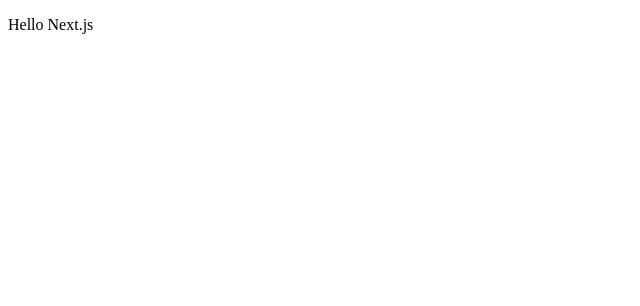
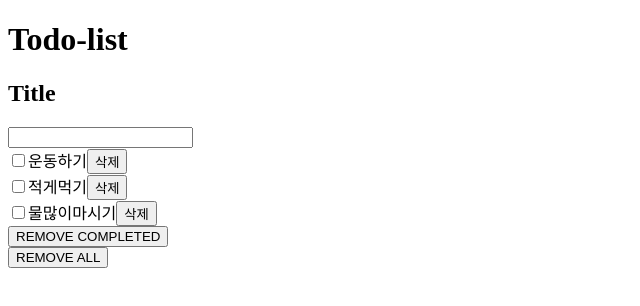
Before and after one commit to shinyooon/my-web-react, a Next.js app: page / in a window 1280 px wide. Shown: the top 306 px of the page, without its empty margins (0-640 px from the left). Built offline with nearby package versions, Linux system fonts and the light colour scheme.

Commit message:
필요한 component추가, 임시 db 변수추가

```diff
--- /dev/null
+++ b/components/TodoList.js
@@ -0,0 +1,37 @@
+import css from '../styles/style.scss'
+import TodoListForm from "./TodoListForm";
+import TodoListItem from "./TodoListItem";
+import TodoListBtns from "./TodoListBtns";
+
+class TodoList extends React.Component {
+  render() {
+    const db = [
+      {
+        id: 0,
+        todo : '운동하기'
+      },
+      {
+        id: 1,
+        todo : '적게먹기'
+      },
+      {
+        id: 2,
+        todo : '물많이마시기'
+      }
+    ]
+    return (
+      <div style={css.todoListItem}>
+        <TodoListForm />
+        {
+          db.map((item,index) => (
+              <TodoListItem key={'todo'+index} item={item} />
+            )
+          )
+        }
+        <TodoListBtns />
+      </div>
+    );
+  }
+}
+
+export default TodoList
--- /dev/null
+++ b/components/TodoListBtns.js
@@ -0,0 +1,12 @@
+import css from '../styles/style.scss'
+
+const TodoListBtns = (props) => {
+  return (
+    <div style={css.todoListItem}>
+      <div><button>REMOVE COMPLETED</button></div>
+      <div><button>REMOVE ALL</button></div>
+    </div>
+  );
+};
+
+export default TodoListBtns
--- /dev/null
+++ b/components/TodoListForm.js
@@ -0,0 +1,12 @@
+import css from '../styles/style.scss'
+
+const TodoListForm = () => {
+  return (
+    <div style={css.todoListFormWrap}>
+      <h2>Title</h2>
+      <input type="text" />
+    </div>
+  );
+};
+
+export default TodoListForm
--- /dev/null
+++ b/components/TodoListItem.js
@@ -0,0 +1,13 @@
+import css from '../styles/style.scss'
+
+const TodoListItem = (props) => {
+  return (
+    <div style={css.todoListItem}>
+      <input type="checkbox" id={'todo'+props.item.id}/>
+      <label for={'todo'+props.item.id}>{props.item.todo}</label>
+      <button>삭제</button>
+    </div>
+  );
+};
+
+export default TodoListItem
--- a/pages/index.js
+++ b/pages/index.js
@@ -1,8 +1,10 @@
 import css from '../styles/style.scss'
+import TodoList from "../components/TodoList";
 
 const Index = () => (
   <div className={css.example}>
-    <p>Hello Next.js</p>
+    <h1>Todo-list</h1>
+    <TodoList />
   </div>
 )
 
```
